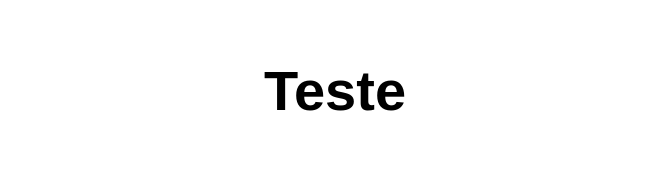
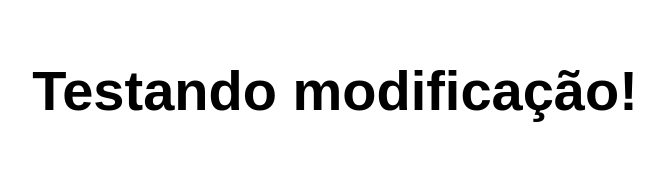
Before and after one commit to jeanpaulo/azure-estatico-teste, a plain HTML site: page index.html in a window 1280 px wide. Shown: the whole page, without its empty margins (305-969 px from the left). Drawn offline with Linux system fonts and the light colour scheme.

Commit message:
Mais um teste

```diff
--- a/index.html
+++ b/index.html
@@ -10,8 +10,11 @@
 
 <body>
   <main>
-    <h1>Teste</h1>
+    <h1>Testando modificação!</h1>
   </main>
+  <script>
+    console.log("teste");
+  </script>
 </body>
 
 </html>
```
